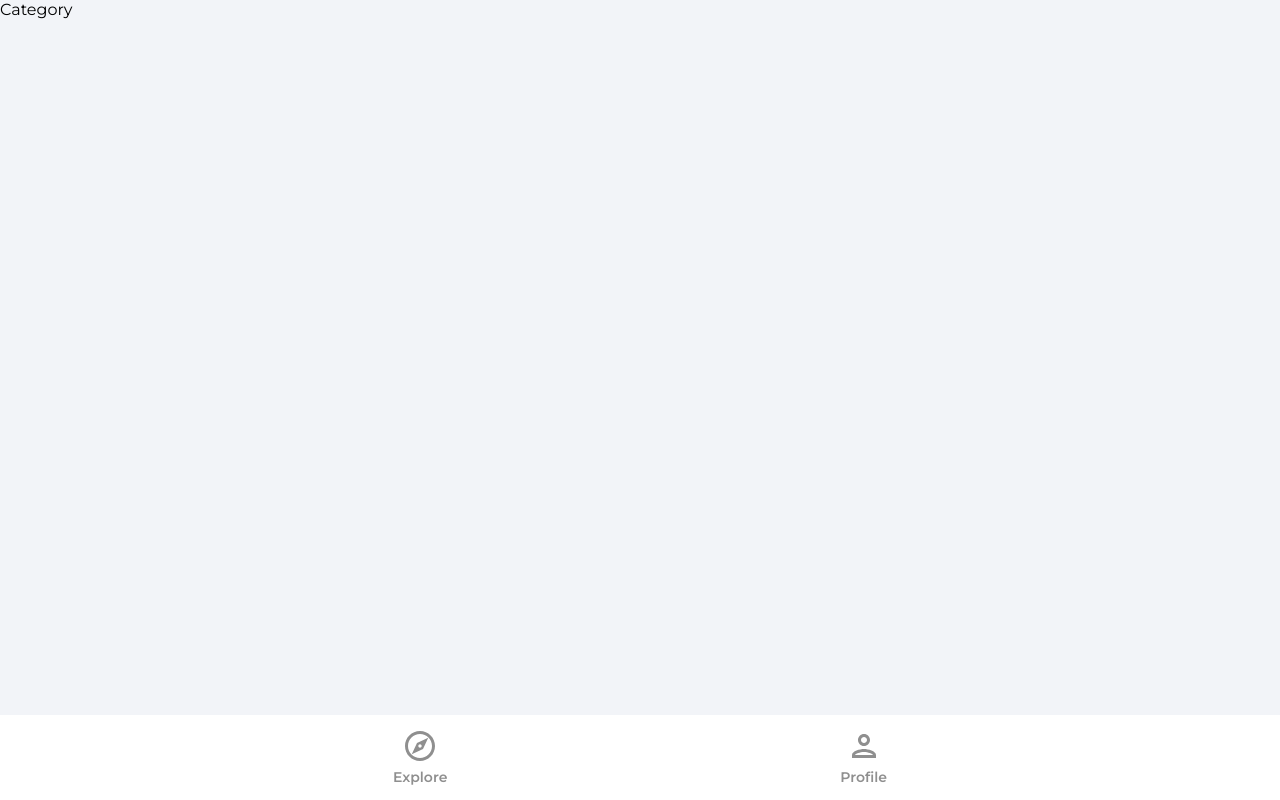
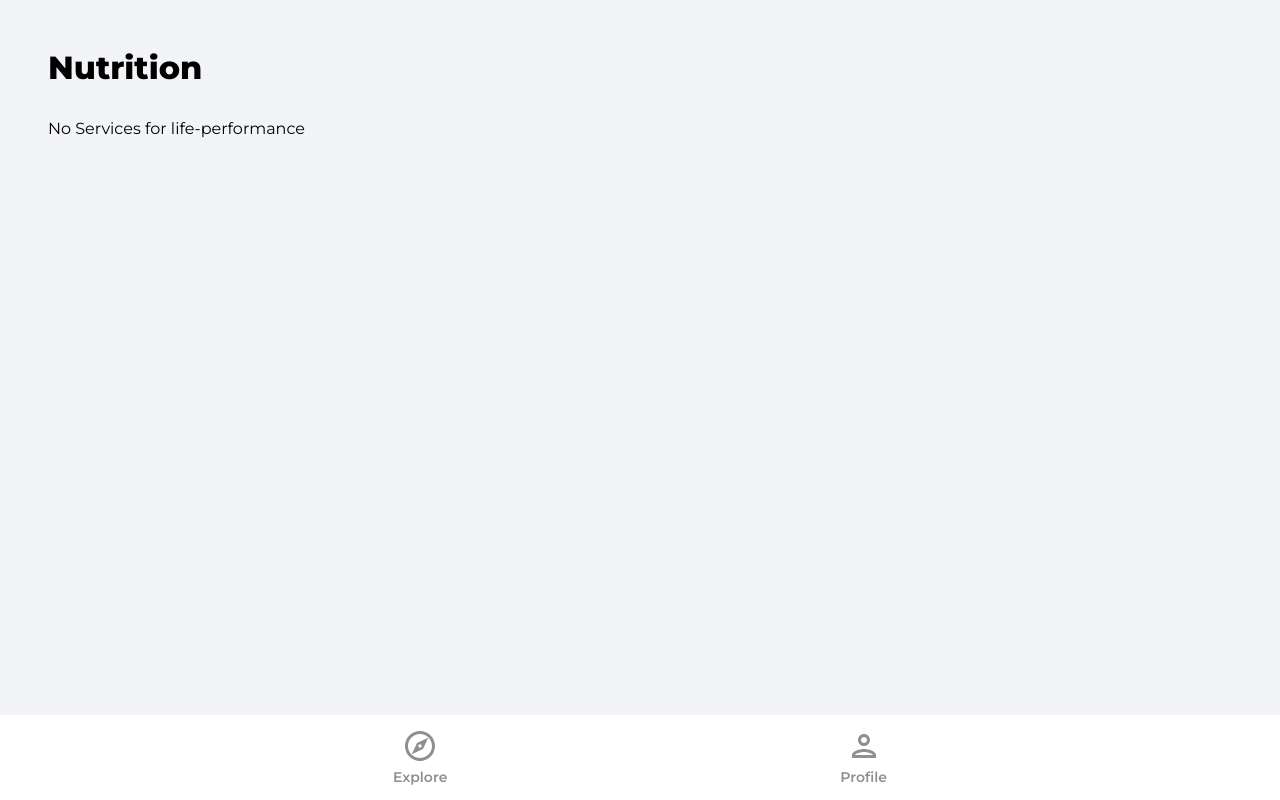
Before and after one commit to FulphilledDev/coaching-services-app, a React (Create React App) app: page /category/life-performance in a window 1280 px wide. Built offline with nearby package versions, Linux system fonts and the light colour scheme; no server answers; the database is empty.

Commit message:
Category Page: Can display category page, but not accessing db data (coachingServices) from firebase

```diff
--- a/src/pages/Category.jsx
+++ b/src/pages/Category.jsx
@@ -1,8 +1,75 @@
-
+import { useEffect, useState } from 'react'
+import { useParams } from 'react-router-dom'
+import {
+    collection,
+    getDocs,
+    query,
+    where,
+    orderBy,
+    limit
+} from 'firebase/firestore'
+import { db } from '../firebase.config'
 
 function Category() {
+    const [ coachingServices, setCoachingServices ] = useState(null)
+    const [ loading, setLoading ] = useState(true)
+
+    const params = useParams()
+
+    useEffect(() => {
+        const fetchServices = async () => {
+            try {
+                // Get Reference (to collection, not Doc)
+                const servicesRef = collection(db, 'coachingServices')
+
+                // Create a query
+                const q = query(
+                    servicesRef,
+                    where('type', '==', params.categoryName),
+                    orderBy('timestamp', 'desc'),
+                    limit(5)
+                )
+
+                // Execute a query
+                const querySnap = await getDocs(q)
+
+                const categoryServices = []
+
+                querySnap.forEach((doc) => {
+                    console.log(doc.data())
+                    // return categoryServices.push({
+                    //     id: doc.id,
+                    //     data: doc.data()
+                    // })
+                })
+
+                // setCoachingServices(services)
+                // setLoading(false)
+            } catch (error) {
+                // toast.error('Could not fetch coaching services')
+            }
+        }
+
+        fetchServices()
+    },)
+
+//  Modify classNames here and in CSS
   return (
-    <div>Category</div>
+    <div className='category'>
+        <header>
+            <p className="pageHeader">
+                {/* Add conditional for Life Performance and Nutrition */}
+                {params.categoryName === 'mental-performance' ? 'Mental Performance' : 'Nutrition'}
+            </p>
+        </header>
+
+        {coachingServices && coachingServices.length > 0 ? (
+            <>
+            </>
+            ) : (
+            <p>No Services for {params.categoryName}</p>
+        )}
+    </div>
   )
 }
 
```
Also changed, not shown: src/components/ServiceItem.jsx (added, +7 -0 lines), public/manifest.json.
